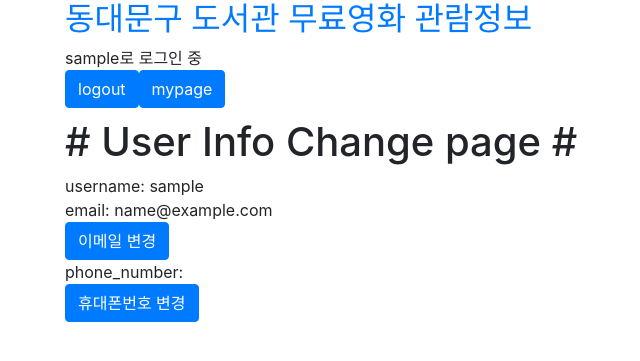
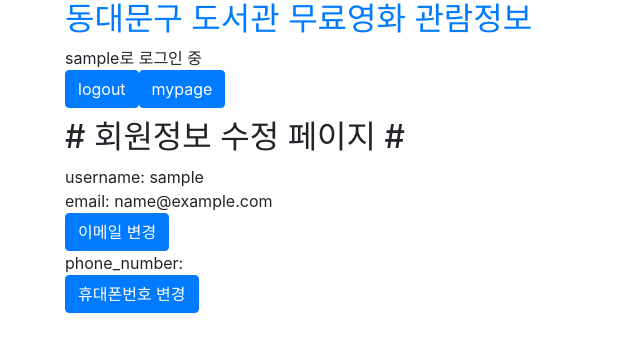
Before and after one commit to maro99/library_movie, a Django app: page /members/user_info_change/ in a window 1280 px wide. Shown: the top 361 px of the page, without its empty margins (20-660 px from the left). Run offline with Django 3.2, Linux system fonts and the light colour scheme; the visitor is signed in with stand-in values (Sample User, id 1); parts of the project's set-up code (start-up, migrations or seed data) failed here and were passed over; some libraries are stand-ins or nearby versions.

Commit message:
비밀번호 수정 하기 메일 두번 보번 보내지던것 수정.  정부수정 성공페이지, 실패페이지 작성. 인증번호 메일 폼 다른 세부정보 변경시에도 공통으로 사용하기로함

```diff
--- a/app/members/tasks.py
+++ b/app/members/tasks.py
@@ -39,7 +39,7 @@
     })
 
     # 이메일 전송 과정
-    mail_subject = 'test'
+    mail_subject = '도서관 영화 정보 페이지 회원가입 인증'
     to_email = user.email
     # EmailMessaage(제목, 본문, 받는이)
     email = EmailMessage(mail_subject, message, to=[to_email])
@@ -52,7 +52,7 @@
     user = User.objects.get(pk=pk)
 
     # current_site = get_current_site(self.context['request']
-    message = render_to_string('members/password_change_email.html', {
+    message = render_to_string('members/user_info_change_email.html', {
         'user': user,
         'send_number':send_number,
     })
--- a/app/members/views/user_detail.py
+++ b/app/members/views/user_detail.py
@@ -30,7 +30,11 @@
 
     user = request.user
 
-    context = None
+    context = {
+            "uid":None,
+            "token":None,
+            "password":None,
+        }
 
 
     if request.method == 'POST':
@@ -69,11 +73,10 @@
     try:
         if user is not None and passwod_change_token.check_token(user, token,random_number):
             user.set_password(password)
-            print(password)
             user.save()
-            return HttpResponse(user.email + '비밀번호 변경이 완료되었습니다.')
+            return render(request, 'members/user_info_change_succeed_page.html')
         else:
-            return HttpResponse('만료된 링크입니다.')
+            return render(request, 'members/user_info_change_fail_page.html')
 
     except Exception as e:
         print(traceback.format_exc())
--- a/app/templates/members/password_change.html
+++ b/app/templates/members/password_change.html
@@ -6,12 +6,12 @@
         <br>
         <br>
 
-        <h1># 비밀번호 변경 #</h1>
+        <h2># 비밀번호 변경 #</h2>
         <div>
             새 비밀번호
             <form action="{% url 'members:user_password_change_page' %}" method="POST">
                 {% csrf_token %}
-                <input type="password" name = "password">
+                <input type="password" name = "password" value="{{password}}">
                 <button type="submit" class="btn btn-primary">인증 메일 전송 </button>
             </form>
         </div>
--- a/app/templates/members/password_change_email.html
+++ /dev/null
@@ -1,4 +0,0 @@
-{{user.username}}님, 다음 인증 번호를 홈페이지에서 입력해 주시면 비밀번호 변경이 완료됩니다.
-
-
-인증번호 : {{send_number}}
--- a/app/templates/members/user_detail.html
+++ b/app/templates/members/user_detail.html
@@ -5,7 +5,7 @@
         <br>
         <br>
 
-        <h1># My page # </h1>
+        <h2># My page # </h2>
 
         <div>
 
--- a/app/templates/members/user_info_change.html
+++ b/app/templates/members/user_info_change.html
@@ -5,7 +5,7 @@
     <br>
     <br>
 
-    <h1># User Info Change page # </h1>
+    <h2># 회원정보 수정 페이지 # </h2>
 
     <div>
 
@@ -13,23 +13,20 @@
 
         {% if user.password %}
             <div>password
-                <form action="{% url 'members:user_password_change_page' %}" method="POST">
-                    {% csrf_token %}
+                <form action="{% url 'members:user_password_change_page' %}" method="GET">
                     <button type="submit" class="btn btn-primary" > 비밀번호 변경 </button>
                 </form>
             </div>
         {% endif %}
 
         <div>email: {{user.email}}
-            <form action="{% url 'members:logout_view' %}" method="POST">
-                {% csrf_token %}
+            <form action="{% url 'members:logout_view' %}" method="GET">
                 <button type="submit" class="btn btn-primary" > 이메일 변경 </button>
             </form>
         </div>
 
         <div>phone_number: {{user.phone_number}}
-            <form action="{% url 'members:logout_view' %}" method="POST">
-                {% csrf_token %}
+            <form action="{% url 'members:logout_view' %}" method="GET">
                 <button type="submit" class="btn btn-primary" > 휴대폰번호 변경 </button>
             </form>
         </div>
--- /dev/null
+++ b/app/templates/members/user_info_change_email.html
@@ -0,0 +1,4 @@
+{{user.username}}님, 다음 인증 번호를 홈페이지에서 입력해 주시면 회원정보 변경이 완료됩니다.
+
+
+인증번호 : {{send_number}}
```
Also changed, not shown: app/templates/members/user_info_change_fail_page.html (added, +11 -0 lines), app/templates/members/user_info_change_succeed_page.html (added, +11 -0 lines).
